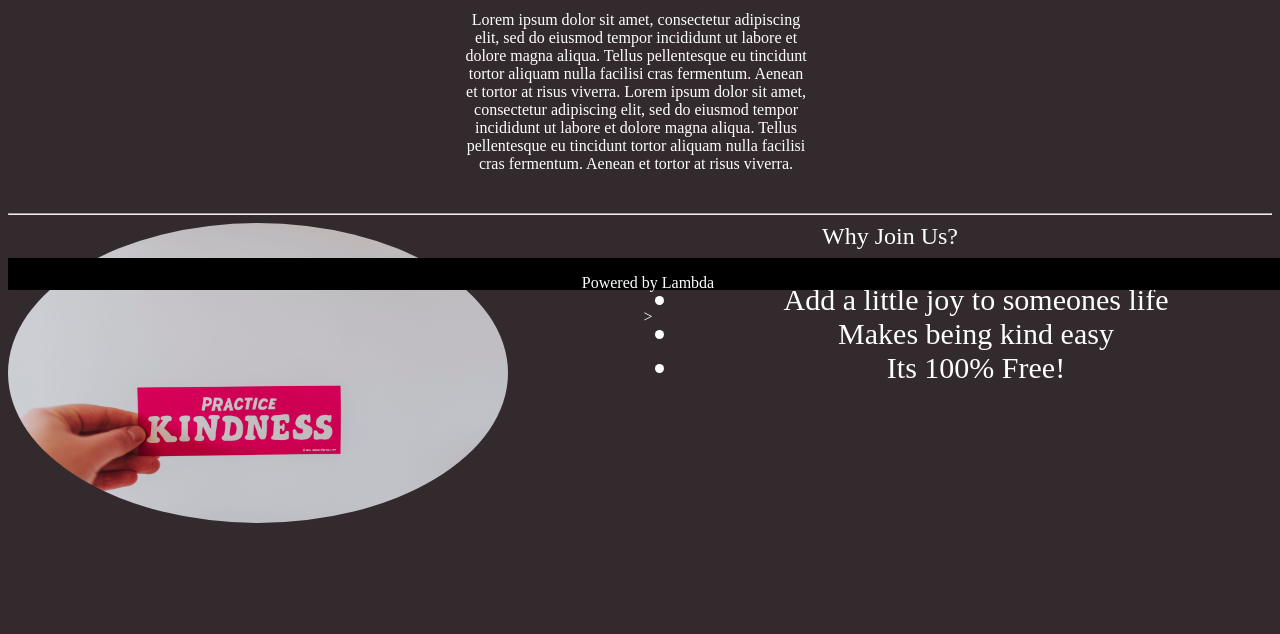
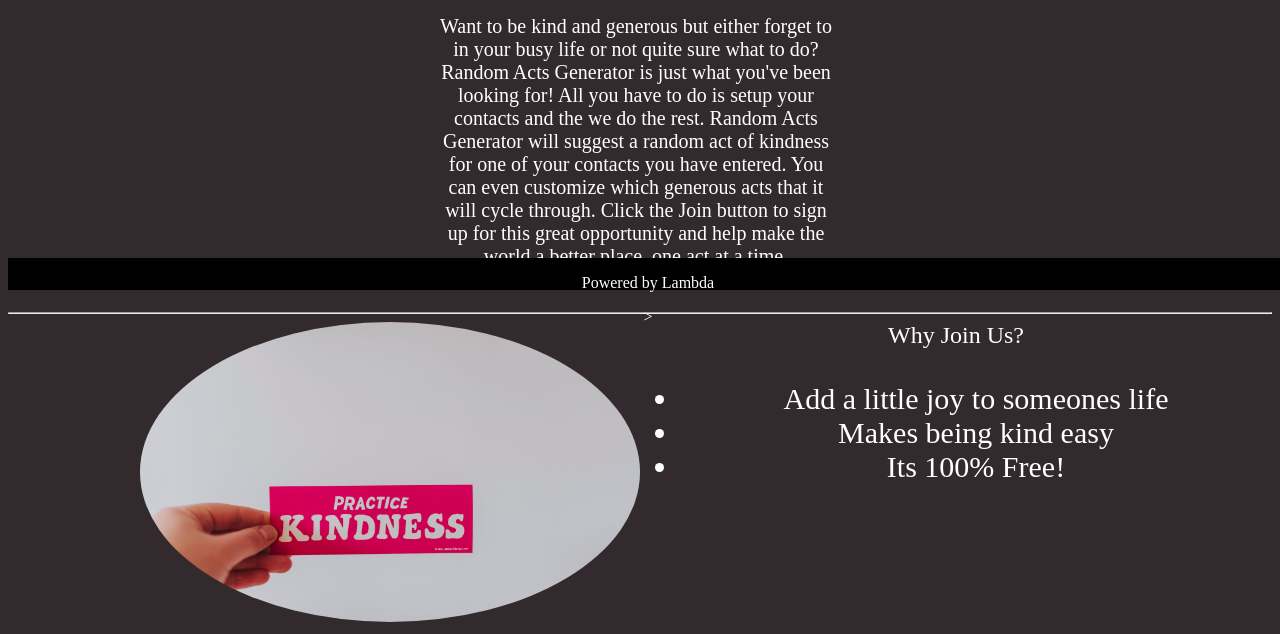
Before and after one commit to random-acts-generator/RAG-UI-SB, a plain HTML site: page index.html in a window 1280 px wide. Shown: the part 510-1144 px from the top of the page. Before the commit the page ends 1045 px from the top, so only its background shows below. Drawn offline with Linux system fonts and the light colour scheme.

Commit message:
End of Day update

```diff
--- a/assets/CSS/this.css
+++ b/assets/CSS/this.css
@@ -1,6 +1,6 @@
 /* Global */
 * {
-    font-family: Ruda;
+    font-family: "Ruda", serif;
     font-style: normal;
     font-weight: normal;
 
@@ -27,10 +27,6 @@ a {
 }
 
 /* Header */
-h2 {
-  color: white;
-  max-width: 500px;
-}
 .header-content {
   display: flex;
   justify-content: flex-start;
@@ -43,18 +39,18 @@ flex-direction: column;
 width: 50%;
 }
 .headerImgDiv {
-/* max-width: 500px; */
 width: 50%;
 text-align: right;
 }
 .headerQuote {
+  font-family: 'Ruda';
   vertical-align: top;
+  padding-bottom: 10px;
   }
 .headerIMG {
   border-radius: 80%;
   max-width: 500px;
   max-height: 300px;
-  display: block;
 }
 .ctaBtn {
   color: white;
@@ -85,12 +81,20 @@ body {
   font-size: 30px;
 }
 .card1-p {
-  width: 350px;
+  width: 400px;
+  font-size: 20px;
 }
 .imageSection {
   margin-left: auto;
   margin-right: auto;
   width: 50%;
+  text-align: right;
+}
+h2 {
+  color: white;
+  display: block;
+  margin: auto;
+  /* max-width: 500px; */
 }
 .listDiv {
   display: inline-block;
@@ -113,7 +117,7 @@ ul {
   border-radius: 75%;
   max-width: 500px;
   max-height: 300px;
-
+  right: 0px;
 }
 .bottomSection {
   display: flex;
--- a/index.html
+++ b/index.html
@@ -32,17 +32,12 @@
   <div class="content">
     <div class="card1">
       <p class="card1-features-p">Features</p>
-      <p class="card1-p">Lorem ipsum dolor sit amet, consectetur adipiscing elit, sed do eiusmod tempor incididunt ut labore et
-       dolore magna aliqua. Tellus pellentesque eu tincidunt tortor aliquam nulla facilisi cras fermentum. Aenean et tortor at risus viverra.
-      Lorem ipsum dolor sit amet, consectetur adipiscing elit, sed do eiusmod tempor incididunt ut labore et
-       dolore magna aliqua. Tellus pellentesque eu tincidunt tortor aliquam nulla facilisi cras fermentum. Aenean et tortor at risus viverra.</p>
+      <p class="card1-p">Want to be kind and generous but either forget to in your busy life or not quite sure what to do?
+       Random Acts Generator is just what you've been looking for! All you have to do is setup your contacts and the we do the rest.
+       Random Acts Generator will suggest a random act of kindness for one of your contacts you have entered.  You can even customize
+       which generous acts that it will cycle through.  Click the Join button to sign up for this great opportunity and help make the
+       world a better place, one act at a time.</p>
       </div>
-    <!-- <div class="card2">
-        <p class="card2-p">Lorem ipsum dolor sit amet, consectetur adipiscing elit, sed do eiusmod tempor incididunt ut labore et
-          dolore magna aliqua. Tellus pellentesque eu tincidunt tortor aliquam nulla facilisi cras fermentum. Aenean et tortor at risus viverra.
-          Lorem ipsum dolor sit amet, consectetur adipiscing elit, sed do eiusmod tempor incididunt ut labore et
-          dolore magna aliqua. Tellus pellentesque eu tincidunt tortor aliquam nulla facilisi cras fermentum. Aenean et tortor at risus viverra.</p>
-    </div> -->
   </div>
 <hr>
 
```
